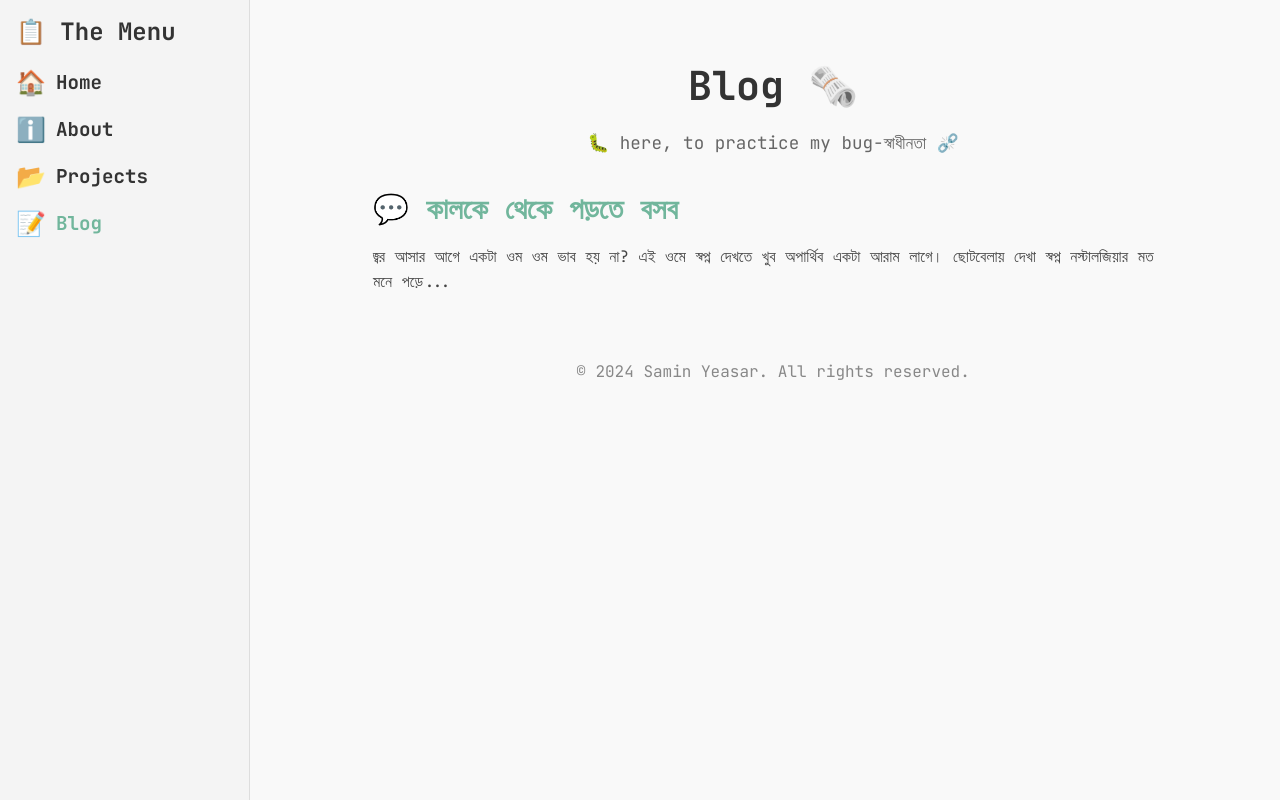
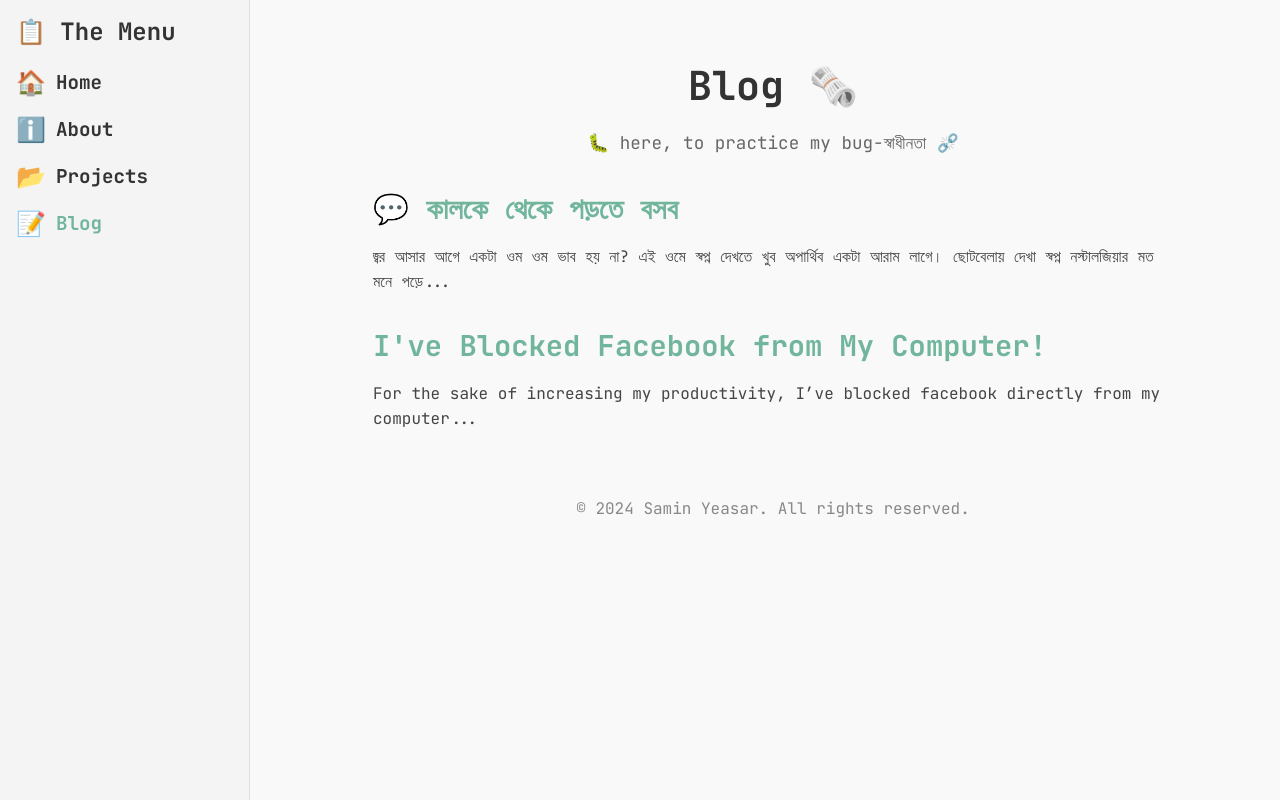
Before and after one commit to Y3454R/my-portfolio-website, a Next.js app: page /blog in a window 1280 px wide. Built offline with nearby package versions, Linux system fonts and the light colour scheme.

Commit message:
:star: feat: add new blog

```diff
--- a/src/app/blog/page.js
+++ b/src/app/blog/page.js
@@ -24,6 +24,23 @@ export default function Blog() {
           </p>
         </li>
       </ul>
+      <ul className={styles.posts}>
+        {/* Sample posts */}
+        <li className={styles.post}>
+          <h2>
+            <a
+              href="https://emerald-draw-709.notion.site/I-ve-Blocked-Facebook-from-My-Computer-1044c95a0f5d8011a419fa1057817799?pvs=4"
+              target="blank"
+            >
+              I've Blocked Facebook from My Computer!
+            </a>
+          </h2>
+          <p>
+            For the sake of increasing my productivity, I’ve blocked facebook
+            directly from my computer...
+          </p>
+        </li>
+      </ul>
       <footer className={styles.footer}>
         <p>© 2024 Samin Yeasar. All rights reserved.</p>
       </footer>
```
